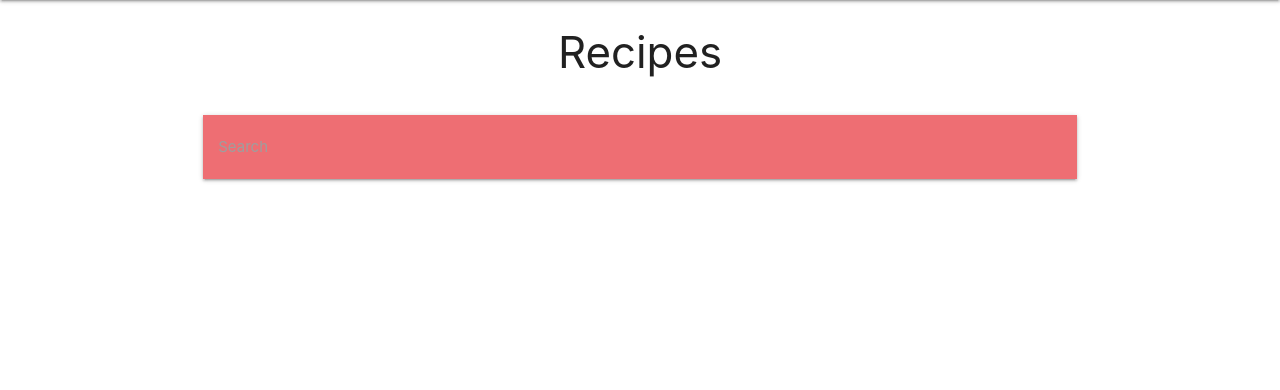
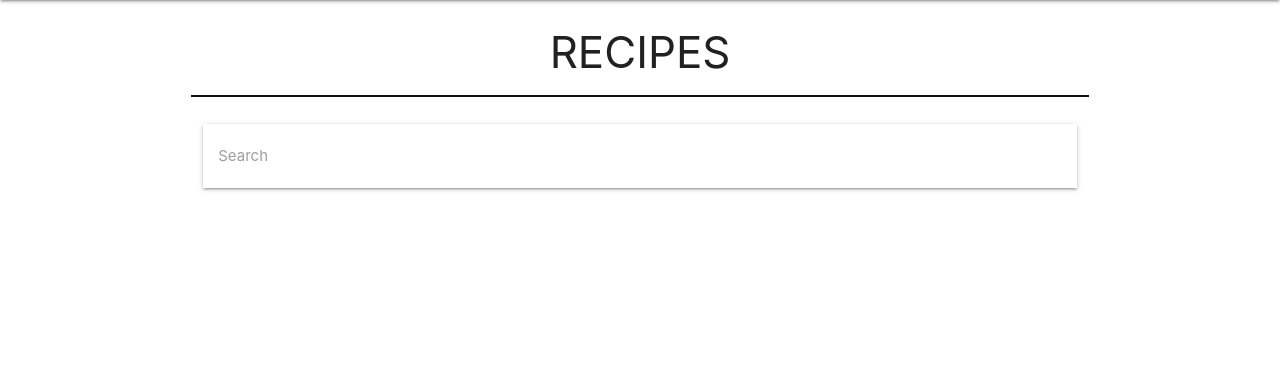
Before and after one commit to dhruv2102/MS3-Recepie-Book, a Flask app: page /search_bar in a window 1280 px wide. Shown: the part 64-454 px from the top of the page. Run offline with Flask 2, Linux system fonts and the light colour scheme; data that the repository does not hold is empty; some libraries are stand-ins or nearby versions.

Commit message:
Added styling to recipes

```diff
--- a/templates/recepies.html
+++ b/templates/recepies.html
@@ -2,7 +2,8 @@
 {% block content %}
 
     <div class="row">
-        <h3 class="center-align">Recipes</h3>
+        <h3 class="center-align">RECIPES</h3>
+        <hr class='underline blue-grey'>
     </div>
 
     <div class="container">
@@ -13,7 +14,7 @@
                     <div class="nav-wrapper">
                         <form action="{{ url_for('search_bar') }}" method="POST">
                             <div class="input-field">
-                                <input id="search_bar" type="search" name="search_bar" required>
+                                <input id="search_bar" type="search" name="search_bar" class="white"required>
                                 <label class="label-icon" for="search_bar">Search</label>
                             </div>
                         </form>
```
